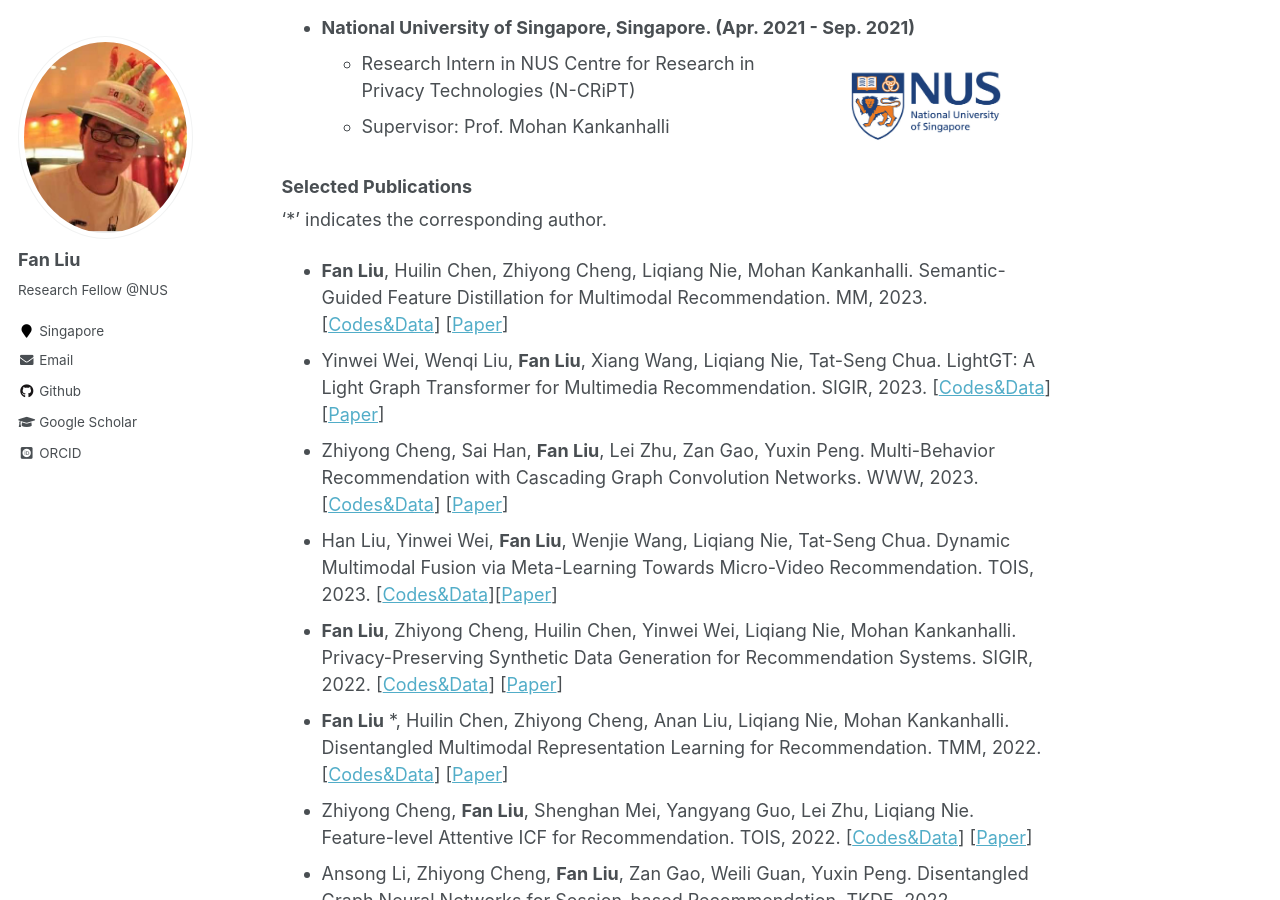
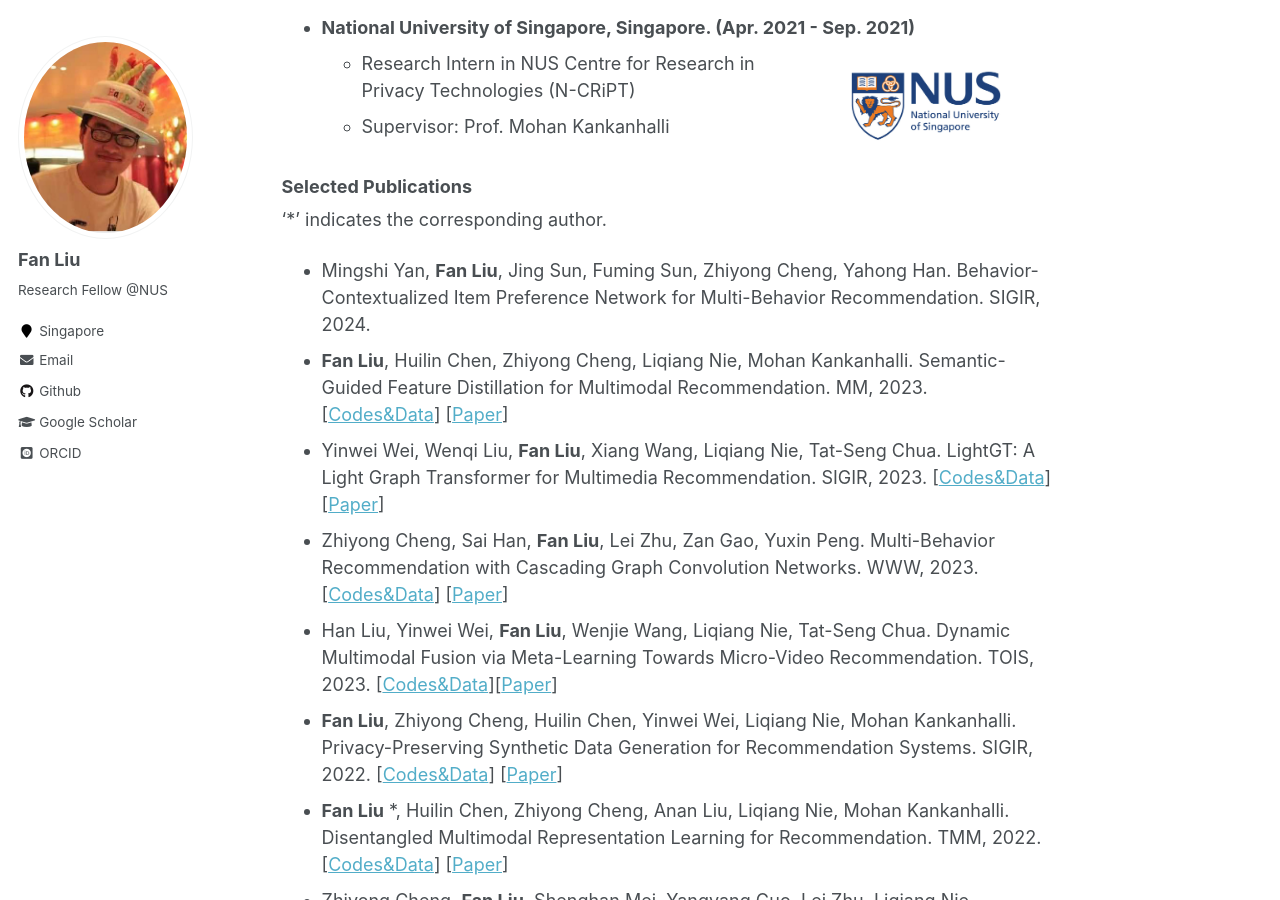
Before and after one commit to liufancs/liufancs.github.io, a Jekyll site: the page built from _pages/about.md, in a window 1280 px wide and 900 px high, scrolled down 969 px. Built offline with Jekyll 4.4.1, drawn with Linux system fonts in a browser that asks for light colours; some web fonts are replaced.

Commit message:
Update about.md

```diff
--- a/_pages/about.md
+++ b/_pages/about.md
@@ -32,6 +32,7 @@ I am currently a Research Fellow with [Prof. Mohan Kankanhalli](https://www.comp
 
 ### Selected Publications
 ‘*’ indicates the corresponding author.
+* Mingshi Yan, **Fan Liu**, Jing Sun, Fuming Sun, Zhiyong Cheng, Yahong Han. Behavior-Contextualized Item Preference Network for Multi-Behavior Recommendation. SIGIR, 2024.
 * **Fan Liu**, Huilin Chen, Zhiyong Cheng, Liqiang Nie, Mohan Kankanhalli. Semantic-Guided Feature Distillation for Multimodal
 Recommendation. MM, 2023. [[Codes&Data](https://github.com/HuilinChenJN/SGFD)] [[Paper](https://arxiv.org/pdf/2308.03113.pdf)]
 * Yinwei Wei, Wenqi Liu, **Fan Liu**, Xiang Wang, Liqiang Nie, Tat-Seng Chua. LightGT: A Light Graph Transformer for Multimedia Recommendation. SIGIR, 2023. [[Codes&Data](https://github.com/Liuwq-bit/LightGT)] [[Paper](https://dl.acm.org/doi/abs/10.1145/3539618.3591716)]
```
